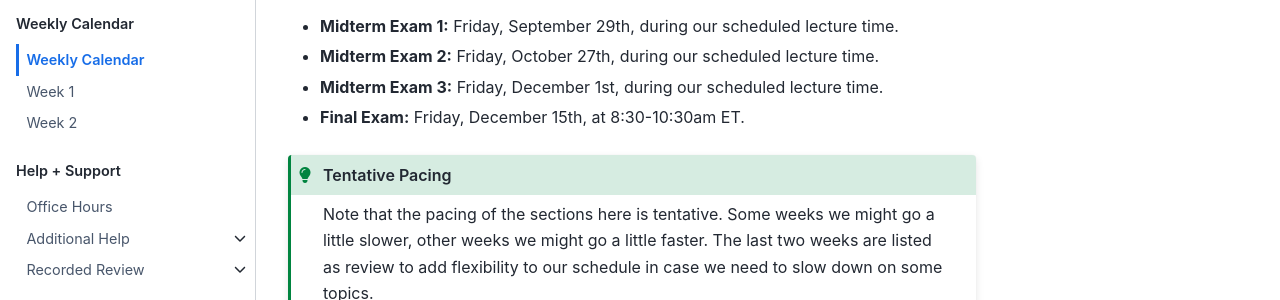
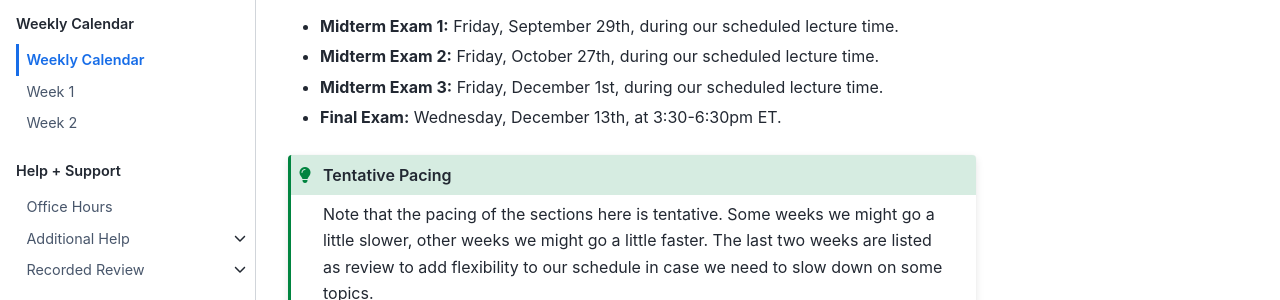
Before and after one commit to mjcasper/info-241, a Jupyter Book: the page built from week/index.md, in a window 1280 px wide and 900 px high, scrolled down 536 px. Shown: the part 414-714 px from the top of the window. Built offline with Jupyter Book 1.0.4 settings and Sphinx 7.4.7 and the Sphinx Book theme 1.1.4, drawn with Linux system fonts in a browser that asks for light colours.

Commit message:
fix final exam typo

````diff
--- a/week/index.md
+++ b/week/index.md
@@ -53,7 +53,7 @@ Weekly Calendar
 - **Midterm Exam 1:** Friday, September 29th, during our scheduled lecture time.
 - **Midterm Exam 2:** Friday, October 27th, during our scheduled lecture time.
 - **Midterm Exam 3:** Friday, December 1st, during our scheduled lecture time.
-- **Final Exam:** Friday, December 15th, at 8:30-10:30am ET.
+- **Final Exam:** Wednesday, December 13th, at 3:30-6:30pm ET.
 
 
 ```{admonition} Tentative Pacing
````
